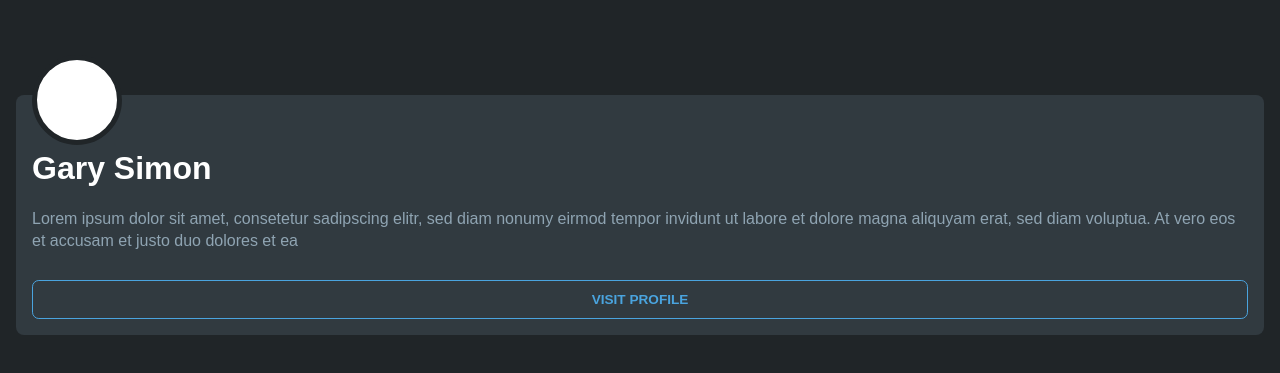
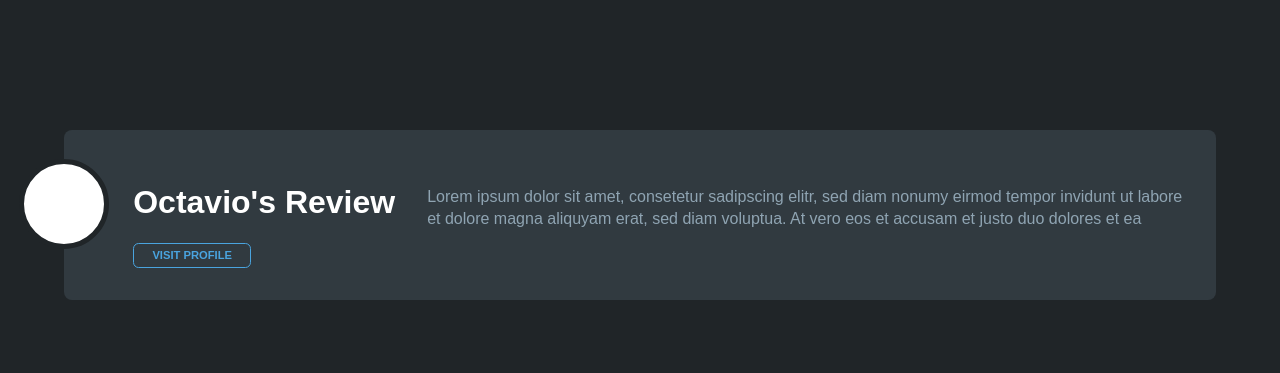
Before and after one commit to tavolafourcade/UIresponsiveDesignFinalChallenge, a plain HTML site: page index.html in a window 1280 px wide. Shown: the part 185-558 px from the top of the page. Drawn offline with Linux system fonts and the light colour scheme.

Commit message:
Add Responsive review for 02 ifferent width sizes (500px, 1000px)

```diff
--- a/index.css
+++ b/index.css
@@ -56,24 +56,55 @@ a {
 
 @media (min-width: 500px) {
   .card {
+    display: grid;
+    grid-template-columns: repeat(2, auto);
+    grid-template-areas: "avatar content";
+    margin: 0 4em;
+    padding-right: 2em;
+    padding-bottom: 2em;
   }
   span {
+    position: initial;
+    display: block;
+    grid-area: avatar;
+    margin-left: -3.8em;
+    margin-top: 0.8em;
   }
+
   .card-details {
+    grid-area: content;
+    margin-left: 1.5em;
   }
+
   a {
+    display: inline-block;
   }
 }
 
 @media (min-width: 1000px) {
   .card-details {
+    display: grid;
+    grid-template-columns: repeat(2, auto);
+    grid-template-areas:
+      "name description"
+      "cta description";
   }
 
   h1 {
+    grid-area: name;
   }
   p {
+    grid-area: description;
+    margin-left: 2em;
+    margin-top: 2.5em;
   }
+
   a {
+    grid-area: cta;
+    padding: 0.5em;
+    width: 40%;
+    font-size: 0.7em;
+    margin-top: 0;
   }
 }
 
--- a/index.html
+++ b/index.html
@@ -8,7 +8,7 @@
         <div class="card">
             <span></span>
             <div class="card-details">
-                <h1>Gary Simon</h1>
+                <h1>Octavio's Review</h1>
                 <p>Lorem ipsum dolor sit amet, consetetur sadipscing elitr, sed diam nonumy eirmod tempor invidunt ut labore et dolore magna aliquyam erat, sed diam voluptua. At vero eos et accusam et justo duo dolores et ea</p>
                 <a href="#">Visit Profile</a>
             </div>
```
